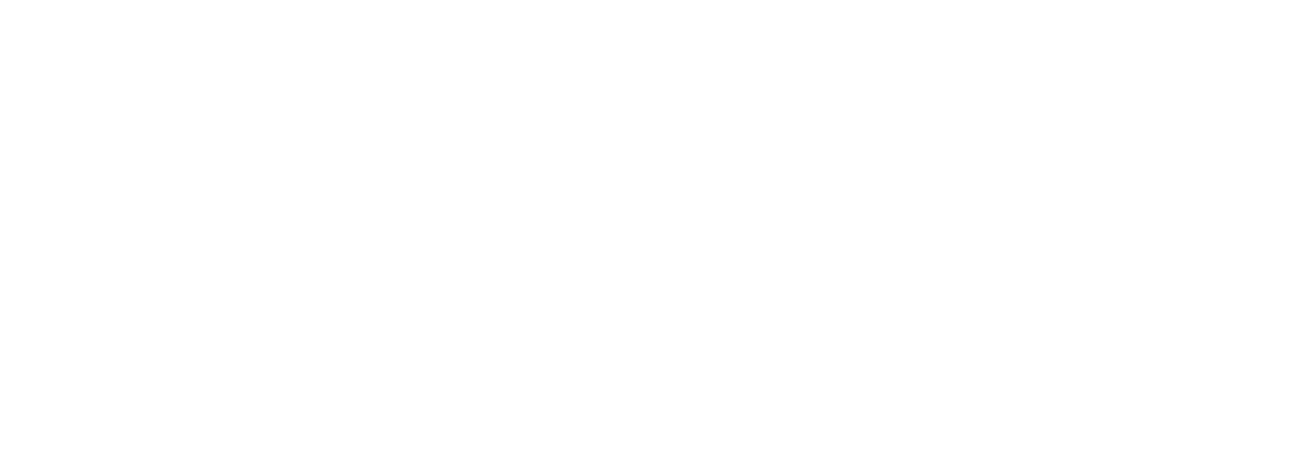
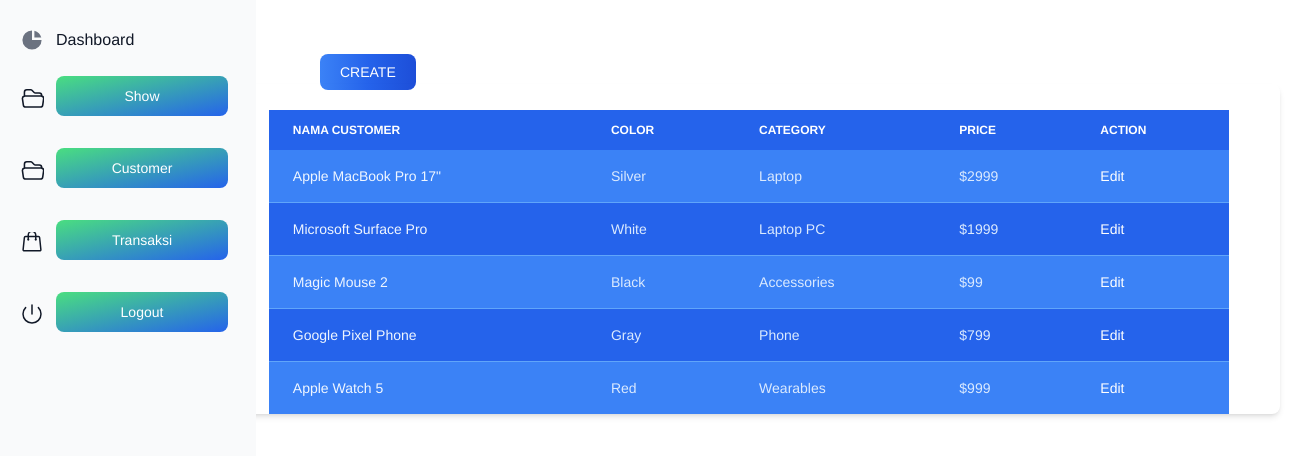
Before and after one commit to cello2599/frontend-konveksi, a Vue app: page /showcustomer in a window 1280 px wide. Before the commit this address had no page. Shown: the top 456 px of the page, 1312 px wide, since content can reach past the window. Built offline with nearby package versions, Linux system fonts and the light colour scheme.

Commit message:
View Customer

```diff
--- a/src/components/NavbarSamping.vue
+++ b/src/components/NavbarSamping.vue
@@ -7,7 +7,7 @@
 </button>
 
 <aside id="sidebar-multi-level-sidebar" class="fixed top-0 left-0 z-40 w-64 h-screen transition-transform -translate-x-full sm:translate-x-0" aria-label="Sidebar">
-   <div class="h-full px-3 py-4 overflow-y-auto bg-gray-50 dark:bg-gray-800">
+   <div class="h-full px-3 py-5 overflow-y-auto bg-gray-50 dark:bg-gray-800">
       <ul class="space-y-2 font-medium">
          <li>
             <a href="#" class="flex items-center p-2 text-gray-900 rounded-lg dark:text-white hover:bg-gray-100 dark:hover:bg-gray-700">
@@ -22,6 +22,16 @@
 </svg>
 
                <span class="flex-1 ml-3 whitespace-nowrap text-white bg-gradient-to-br from-green-400 to-blue-600 hover:bg-gradient-to-bl focus:ring-4 focus:outline-none focus:ring-green-200 dark:focus:ring-green-800 font-medium rounded-lg text-sm px-5 py-2.5 text-center mr-2 mb-2">Show</span>
+            </RouterLink>
+         </li>
+
+         <li>
+            <RouterLink :to="{name : 'ShowCustomer'}" class="flex items-center p-2 text-gray-900 rounded-lg dark:text-white hover:bg-gray-100 dark:hover:bg-gray-700">
+               <svg xmlns="http://www.w3.org/2000/svg" fill="none" viewBox="3 2 16 23" stroke-width="1.5" stroke="currentColor" class="w-6 h-6">
+  <path stroke-linecap="round" stroke-linejoin="round" d="M3.75 9.776c.112-.017.227-.026.344-.026h15.812c.117 0 .232.009.344.026m-16.5 0a2.25 2.25 0 00-1.883 2.542l.857 6a2.25 2.25 0 002.227 1.932H19.05a2.25 2.25 0 002.227-1.932l.857-6a2.25 2.25 0 00-1.883-2.542m-16.5 0V6A2.25 2.25 0 016 3.75h3.879a1.5 1.5 0 011.06.44l2.122 2.12a1.5 1.5 0 001.06.44H18A2.25 2.25 0 0120.25 9v.776" />
+</svg>
+
+               <span class="flex-1 ml-3 whitespace-nowrap text-white bg-gradient-to-br from-green-400 to-blue-600 hover:bg-gradient-to-bl focus:ring-4 focus:outline-none focus:ring-green-200 dark:focus:ring-green-800 font-medium rounded-lg text-sm px-5 py-2.5 text-center mr-2 mb-2">Customer</span>
             </RouterLink>
          </li>
 
--- a/src/router/index.js
+++ b/src/router/index.js
@@ -1,30 +1,40 @@
 import { createRouter, createWebHistory } from "vue-router"
 
-const routes = [
-    {
+const routes = [{
         path: '/',
         name: 'login',
-        component: () => import('../views/clientside/LoginAdmin.vue')
+        component: () =>
+            import ('../views/clientside/LoginAdmin.vue')
     },
     {
         path: '/show',
         name: 'ShowProduk',
-        component: () => import('../views/clientside/ShowClient.vue')
+        component: () =>
+            import ('../views/clientside/ShowClient.vue')
     },
     {
         path: '/create',
         name: 'CreateProduk',
-        component: () => import('../views/clientside/CreateProduk.vue')
+        component: () =>
+            import ('../views/clientside/CreateProduk.vue')
     },
     {
         path: '/edit/:id',
         name: 'EditProduk',
-        component: () => import('../views/clientside/EditProduk.vue')
+        component: () =>
+            import ('../views/clientside/EditProduk.vue')
     },
     {
         path: '/transaksi',
         name: 'Transaksi',
-        component: () => import('../views/clientside/TransaksiProduk.vue')
+        component: () =>
+            import ('../views/clientside/TransaksiProduk.vue')
+    },
+    {
+        path: '/showcustomer',
+        name: 'ShowCustomer',
+        component: () =>
+            import ('../views/clientside/ShowCustomer.vue')
     },
 ];
 
--- /dev/null
+++ b/src/views/clientside/ShowCustomer.vue
@@ -0,0 +1,137 @@
+<template>
+    <div>
+        <NavbarSamping/>
+    </div>
+
+    <RouterLink :to="{name : 'CreateProduk'}" class="text-white bg-gradient-to-r from-blue-500 via-blue-600 to-blue-700 hover:bg-gradient-to-br focus:ring-4 focus:outline-none focus:ring-blue-300 dark:focus:ring-blue-800 font-medium rounded-lg text-sm px-5 py-2.5 text-center mr-2 mb-2" style="text-transform: uppercase; margin-left: 20rem; margin-right:70%;">Create</RouterLink>
+    <div class="relative overflow-x-auto shadow-md sm:rounded-lg">
+    <table class="w-9/12 text-sm text-left text-blue-100 dark:text-blue-100" style="margin-left: 21%; margin-top: 2%;">
+        <thead class="text-xs text-white uppercase bg-blue-600 dark:text-white">
+            <tr>
+                <th scope="col" class="px-6 py-3">
+                    Nama Customer
+                </th>
+                <th scope="col" class="px-6 py-3">
+                    Color
+                </th>
+                <th scope="col" class="px-6 py-3">
+                    Category
+                </th>
+                <th scope="col" class="px-6 py-3">
+                    Price
+                </th>
+                <th scope="col" class="px-6 py-3">
+                    Action
+                </th>
+            </tr>
+        </thead>
+        <tbody>
+            <tr class="bg-blue-500 border-b border-blue-400">
+                <th scope="row" class="px-6 py-4 font-medium text-blue-50 whitespace-nowrap dark:text-blue-100">
+                    Apple MacBook Pro 17"
+                </th>
+                <td class="px-6 py-4">
+                    Silver
+                </td>
+                <td class="px-6 py-4">
+                    Laptop
+                </td>
+                <td class="px-6 py-4">
+                    $2999
+                </td>
+                <td class="px-6 py-4">
+                    <a href="#" class="font-medium text-white hover:underline">Edit</a>
+                </td>
+            </tr>
+            <tr class="bg-blue-600 border-b border-blue-400">
+                <th scope="row" class="px-6 py-4 font-medium text-blue-50 whitespace-nowrap dark:text-blue-100">
+                    Microsoft Surface Pro
+                </th>
+                <td class="px-6 py-4">
+                    White
+                </td>
+                <td class="px-6 py-4">
+                    Laptop PC
+                </td>
+                <td class="px-6 py-4">
+                    $1999
+                </td>
+                <td class="px-6 py-4">
+                    <a href="#" class="font-medium text-white hover:underline">Edit</a>
+                </td>
+            </tr>
+            <tr class="bg-blue-500 border-b border-blue-400">
+                <th scope="row" class="px-6 py-4 font-medium text-blue-50 whitespace-nowrap dark:text-blue-100">
+                    Magic Mouse 2
+                </th>
+                <td class="px-6 py-4">
+                    Black
+                </td>
+                <td class="px-6 py-4">
+                    Accessories
+                </td>
+                <td class="px-6 py-4">
+                    $99
+                </td>
+                <td class="px-6 py-4">
+                    <a href="#" class="font-medium text-white hover:underline">Edit</a>
+                </td>
+            </tr>
+            <tr class="bg-blue-600 border-b border-blue-400">
+                <th scope="row" class="px-6 py-4 font-medium text-blue-50 whitespace-nowrap dark:text-blue-100">
+                    Google Pixel Phone
+                </th>
+                <td class="px-6 py-4">
+                    Gray
+                </td>
+                <td class="px-6 py-4">
+                    Phone
+                </td>
+                <td class="px-6 py-4">
+                    $799
+                </td>
+                <td class="px-6 py-4">
+                    <a href="#" class="font-medium text-white hover:underline">Edit</a>
+                </td>
+            </tr>
+            <tr class="bg-blue-500 border-blue-40">
+                <th scope="row" class="px-6 py-4 font-medium text-blue-50 whitespace-nowrap dark:text-blue-100">
+                    Apple Watch 5
+                </th>
+                <td class="px-6 py-4">
+                    Red
+                </td>
+                <td class="px-6 py-4">
+                    Wearables
+                </td>
+                <td class="px-6 py-4">
+                    $999
+                </td>
+                <td class="px-6 py-4">
+                    <a href="#" class="font-medium text-white hover:underline">Edit</a>
+                </td>
+            </tr>
+        </tbody>
+    </table>
+</div>
+
+
+</template>
+
+<script>
+import NavbarSamping from '@/components/NavbarSamping.vue'
+
+export default {
+  name: 'App',
+components: {
+        NavbarSamping
+    }
+}
+
+</script>
+
+<style scoped>
+.transaksi {
+    margin-left: 10rem;
+}
+</style>
```
